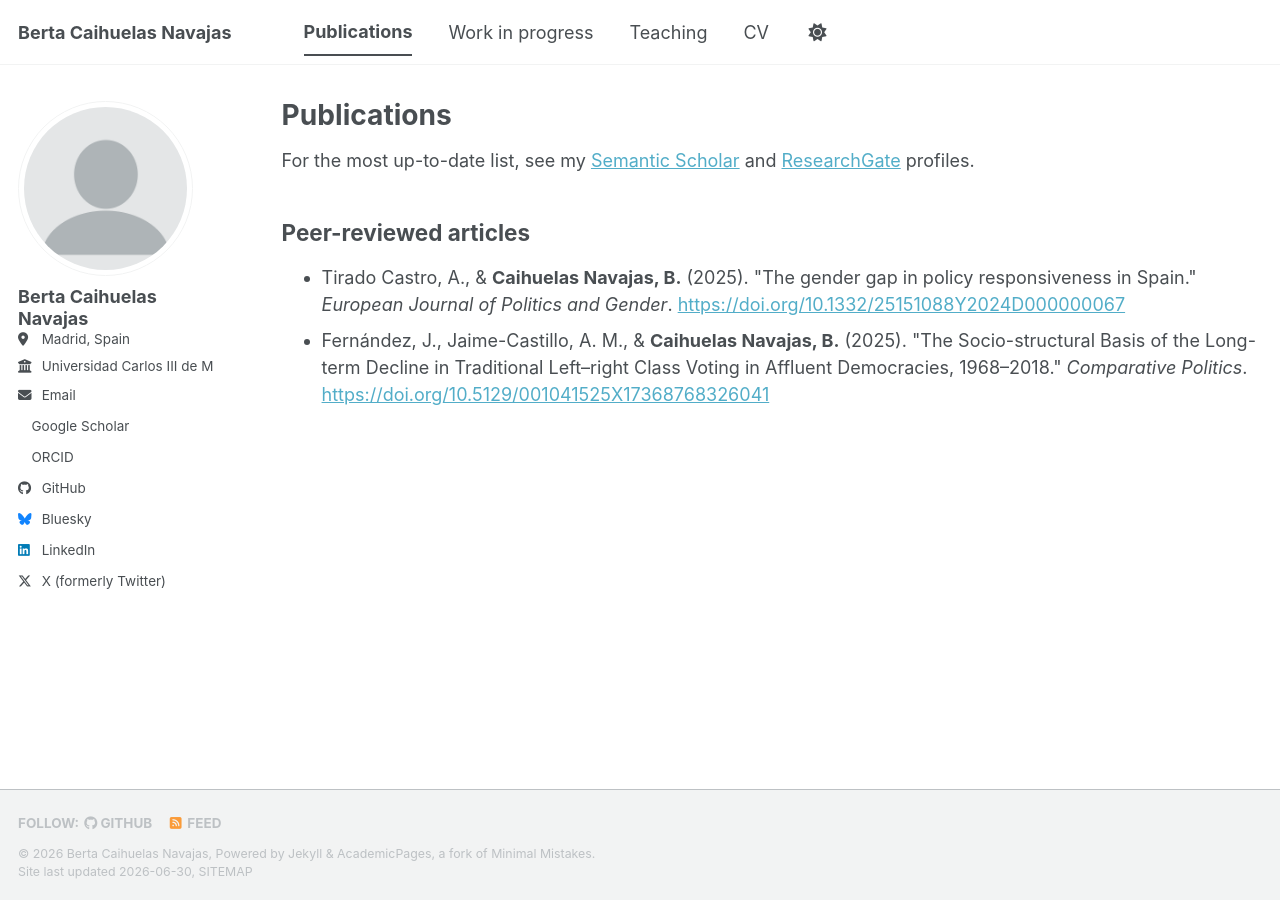
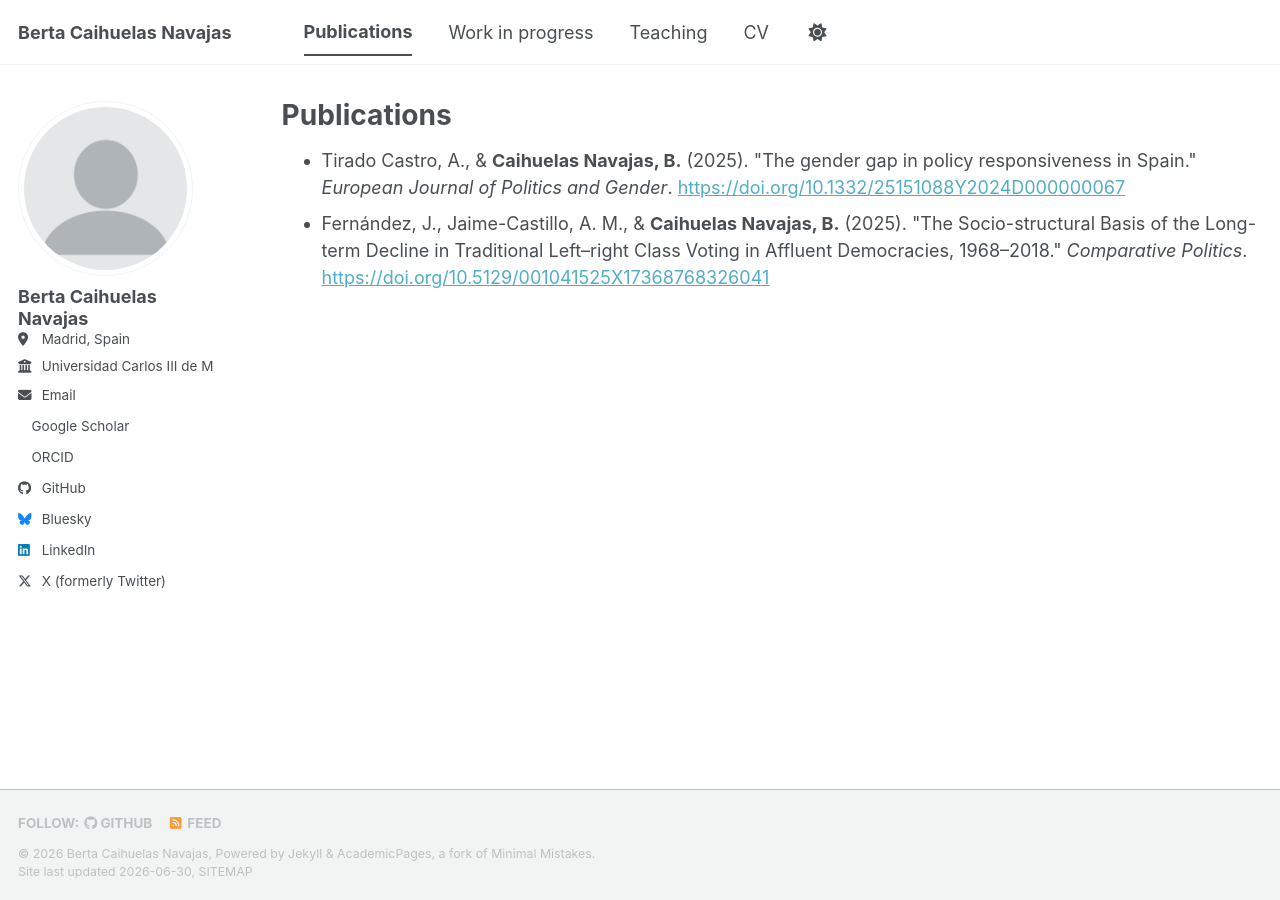
Before and after one commit to bcaihuelas/bcaihuelas.github.io, a Jekyll site: the page built from _pages/publications.html, in a window 1280 px wide. Built offline with Jekyll 4.4.1, drawn with Linux system fonts in a browser that asks for light colours; a style sheet for code colours, icons or effects is not loaded.

Commit message:
Update publications.html

```diff
--- a/_pages/publications.html
+++ b/_pages/publications.html
@@ -6,10 +6,6 @@ author_profile: true
 ---
 
 {% include base_path %}
-
-<p>For the most up-to-date list, see my <a href="https://www.semanticscholar.org/author/Berta-Caihuelas-Navajas/2339601510">Semantic Scholar</a> and <a href="https://www.researchgate.net/profile/Berta-Caihuelas-Navajas">ResearchGate</a> profiles.</p>
-
-<h2>Peer-reviewed articles</h2>
 
 <ul>
   <li>
```
